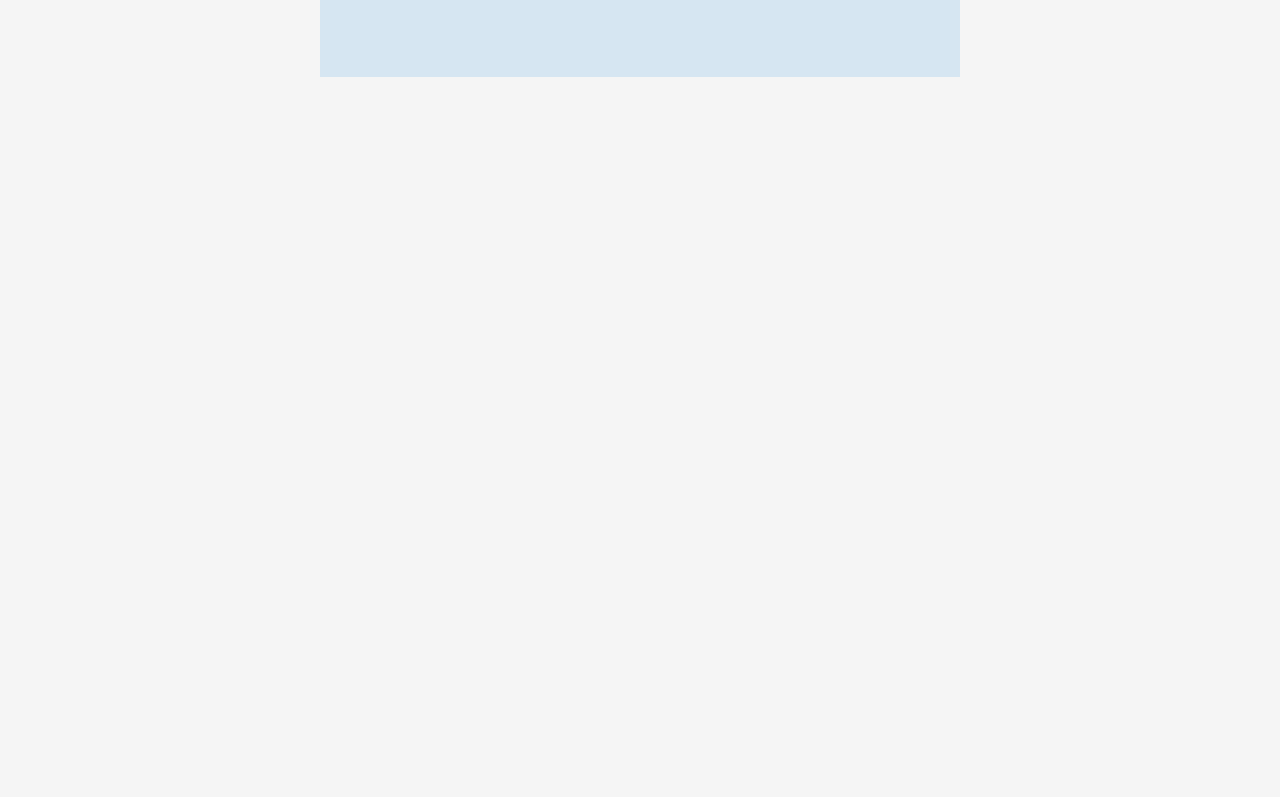
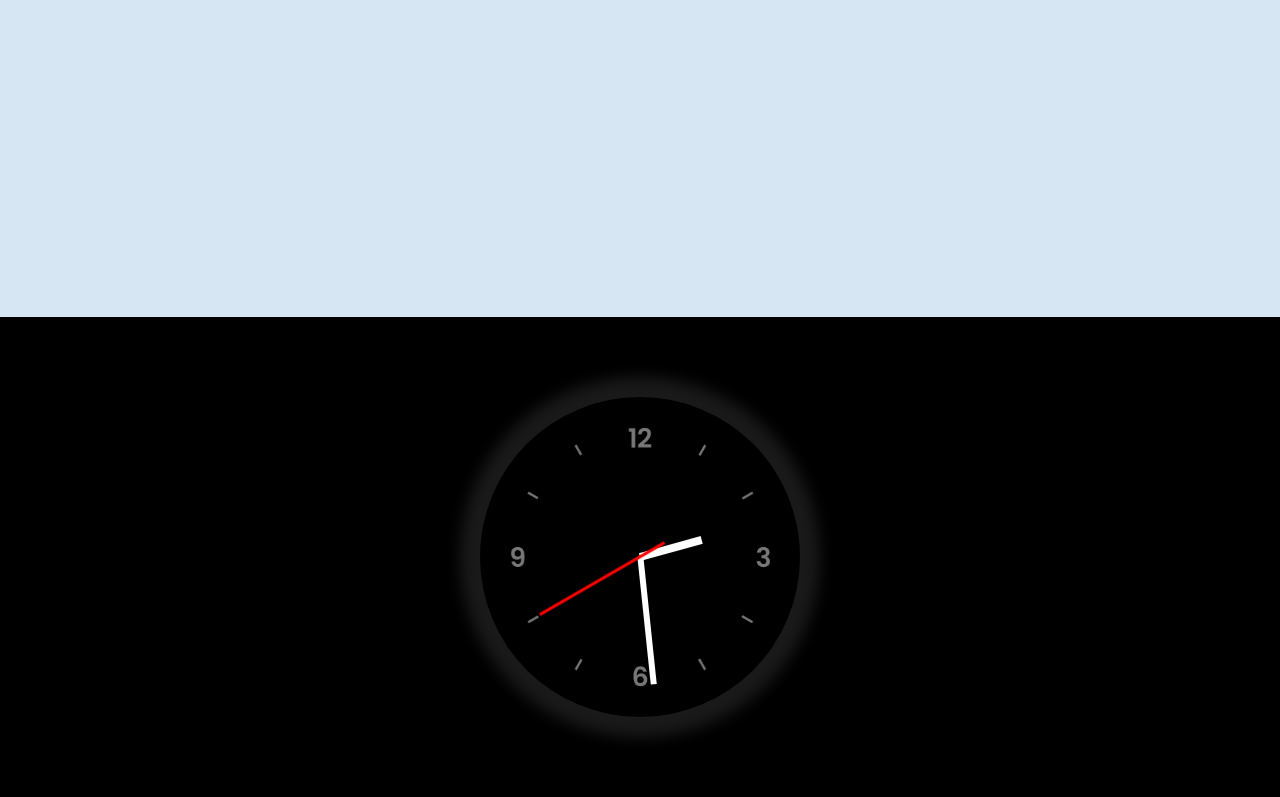
Before and after one commit to bonniesimon/Clocky-js-clock, a plain HTML site: page index.html in a window 1280 px wide. Shown: the part 483-1280 px from the top of the page. Before the commit the page ends 800 px from the top, so only its background shows below. Drawn offline with Linux system fonts and the light colour scheme.

Commit message:
oru kanakkinu oppichatind

```diff
--- a/app.js
+++ b/app.js
@@ -46,6 +46,40 @@ function clock(){
     document.getElementById('hour').innerHTML = hour+" :";
     document.getElementById('minute').innerHTML = minute+" :";
     document.getElementById('second').innerHTML = second;
+
+
 }
+//clock()
+setInterval(clock,1000);
 
-setInterval(clock,1000);
+function anclock(){
+    const date =new Date();
+    let hour = date.getHours();
+    let minute =date.getMinutes();
+    let second = date.getSeconds();
+
+    var hands = [
+        {
+          hand: 'hours',
+          angle: (hour * 30) + (minute / 2)
+        },
+        {
+          hand: 'minutes',
+          angle: (minute * 6)
+        },
+        {
+          hand: 'seconds',
+          angle: (second * 6)
+        }
+      ];
+      for (var j = 0; j < hands.length; j++) {
+        var elements = document.querySelectorAll('.' + hands[j].hand);
+        elements.forEach((x)=>{
+            x.style.transform = 'rotateZ('+ hands[j].angle +'deg)';
+            if(hands[j].hand=='minutes'){
+                x.parentNode.setAttribute('data-second-angle',hands[j+1].angle);
+            }
+        })
+      }
+}
+anclock()
--- a/index.html
+++ b/index.html
@@ -1,5 +1,6 @@
 <!DOCTYPE html>
 <html lang="en">
+
 <head>
     <meta charset="UTF-8">
     <meta name="viewport" content="width=device-width, initial-scale=1.0">
@@ -7,6 +8,7 @@
     <link rel="stylesheet" href="styles.css">
     <title>Clock</title>
 </head>
+
 <body>
 
     <div class="main">
@@ -22,6 +24,20 @@
         </div>
 
     </div>
+    <div class="analog-div">
+        <div class="clockan">
+            <div class="hours-container">
+                <div class="hours"></div>
+            </div>
+            <div class="minutes-container">
+                <div class="minutes"></div>
+            </div>
+            <div class="seconds-container">
+                <div class="seconds"></div>
+            </div>
+        </div>
+    </div>
     <script src="app.js"></script>
 </body>
+
 </html>
--- a/styles.css
+++ b/styles.css
@@ -10,6 +10,7 @@ body{
     background: #F5F5F5;
 }
 .main{
+    background: #D6E6F2;
     height: 100vh;
     display: flex;
     align-items: center;
@@ -48,3 +49,85 @@ body{
     padding-top: 2rem;
     border-radius:4px;
 }
+
+.analog-div{
+    display:flex;
+    align-items: center;
+    justify-content: center;
+    background-color: black;
+    padding: 5rem;
+
+}
+
+.clockan {
+    box-shadow:0px 0px 15px 20px rgb(27, 26, 26);
+    border-radius: 50%;
+    background: black url(./clock.png) no-repeat center;
+    background-size: 95%;
+    height: 20em;
+    position: relative;
+    width: 20em;
+
+  }
+  .clockan.simple:after {
+    background: white;
+    border-radius: 50%;
+    content: "";
+    position: absolute;
+    left: 50%;
+    top: 50%;
+    transform: translate(-50%, -50%);
+    width: 5%;
+    height: 5%;
+    z-index: 10;
+  }
+  .minutes-container, .hours-container, .seconds-container {
+    position: absolute;
+    top: 0;
+    right: 0;
+    bottom: 0;
+    left: 0;
+  }
+  .hours {
+    background: white;
+    height: 20%;
+    left: 48.75%;
+    position: absolute;
+    top: 30%;
+    transform-origin: 50% 100%;
+    width: 2.5%;
+  }
+  .minutes {
+    background: white;
+    height: 40%;
+    left: 49%;
+    position: absolute;
+    top: 10%;
+    transform-origin: 50% 100%;
+    width: 2%;
+  }
+  .seconds {
+    background: red;
+    height: 45%;
+    left: 49.5%;
+    position: absolute;
+    top: 14%;
+    transform-origin: 50% 80%;
+    width: 1%;
+    z-index: 8;
+  }
+  @keyframes rotate {
+    100% {
+      transform: rotateZ(360deg);
+    }
+
+  }
+  .hours-container {
+    animation: rotate 43200s infinite linear;
+  }
+  .minutes-container {
+    animation: rotate 3600s infinite steps(60);
+  }
+  .seconds-container {
+    animation: rotate 60s infinite steps(60);
+  }
```
Also changed, not shown: clock.png (added).
